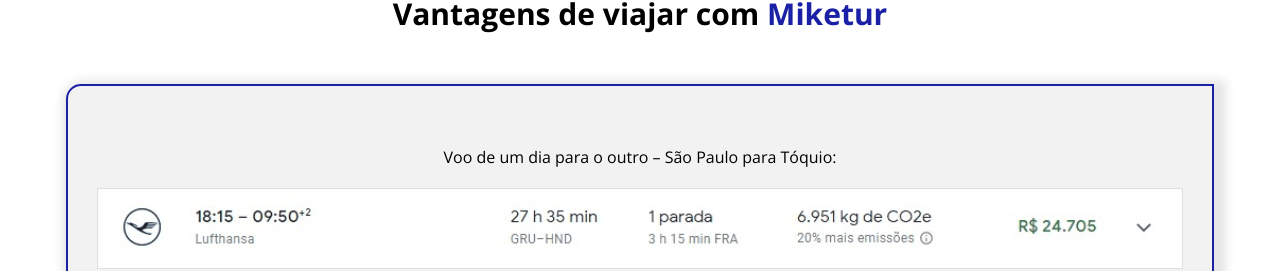
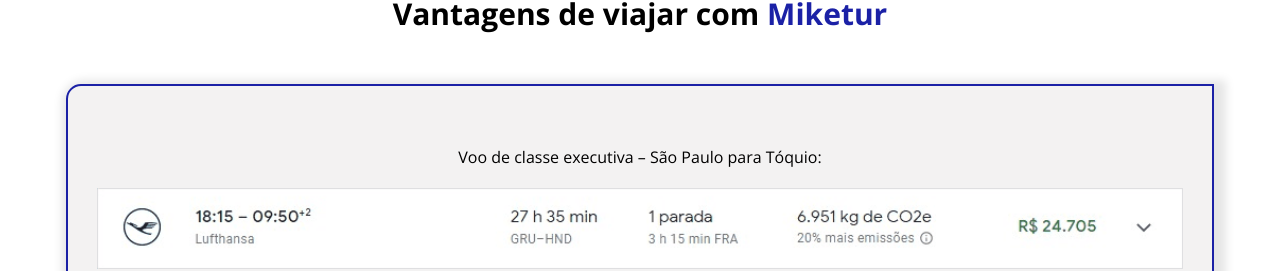
Before and after one commit to MFelipeSilva/miketur, a React (Create React App) app: page / in a window 1280 px wide. Shown: the part 2604-2875 px from the top of the page. Built offline with nearby package versions, Linux system fonts and the light colour scheme.

Commit message:
feat(advantages: change of text in advantages page

```diff
--- a/src/pages/advantages/index.jsx
+++ b/src/pages/advantages/index.jsx
@@ -16,7 +16,7 @@
           com <span>Miketur</span>
         </h2>
         <div className={styles.price_comparison}>
-          <h3>Voo de um dia para o outro – São Paulo para Tóquio:</h3>
+          <h3>Voo de classe executiva – São Paulo para Tóquio:</h3>
           <img src={price_comparison_01} alt="Viagem com preço alto" />
           <h3>Com o SPB3:</h3>
           <img src={price_comparison_02} alt="Viagem com preço baixo" />
```
